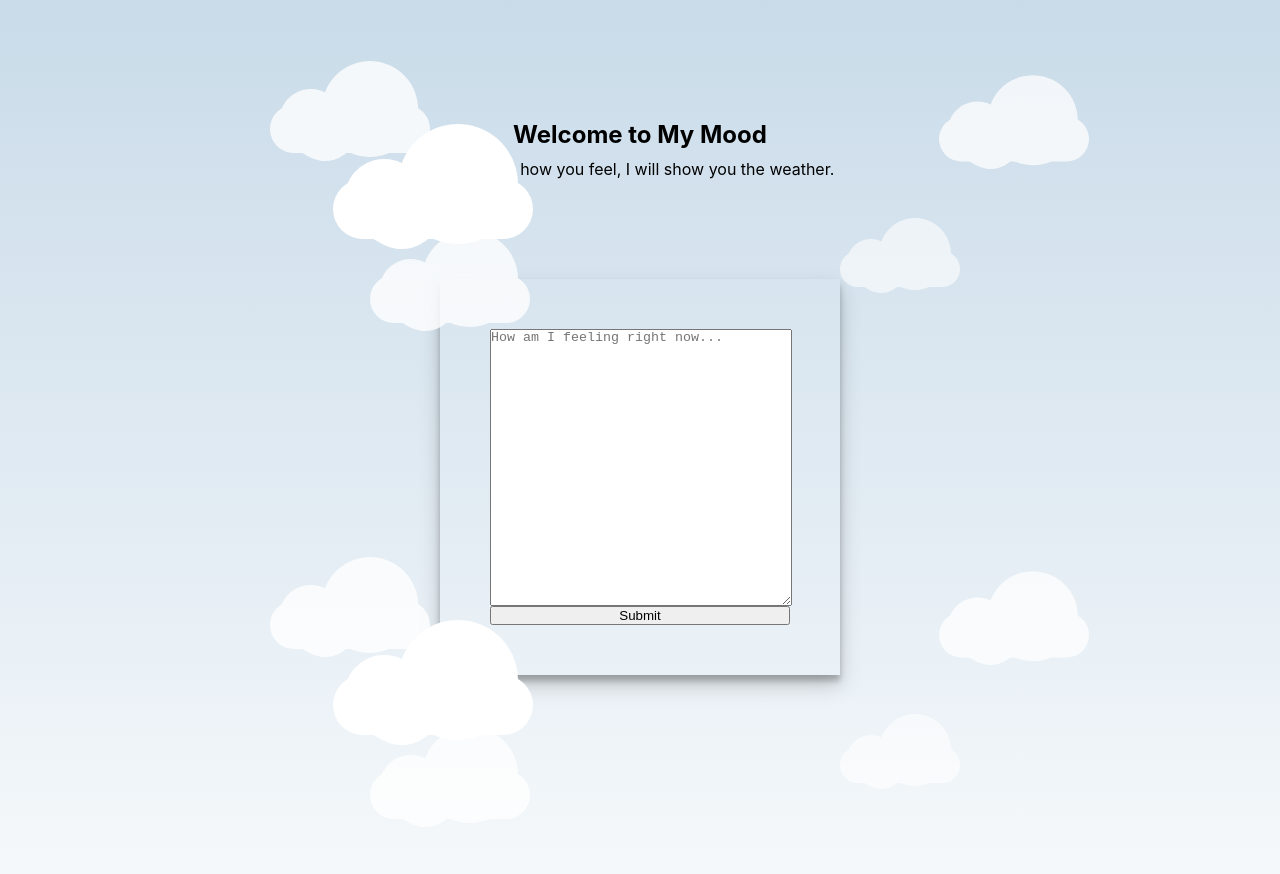
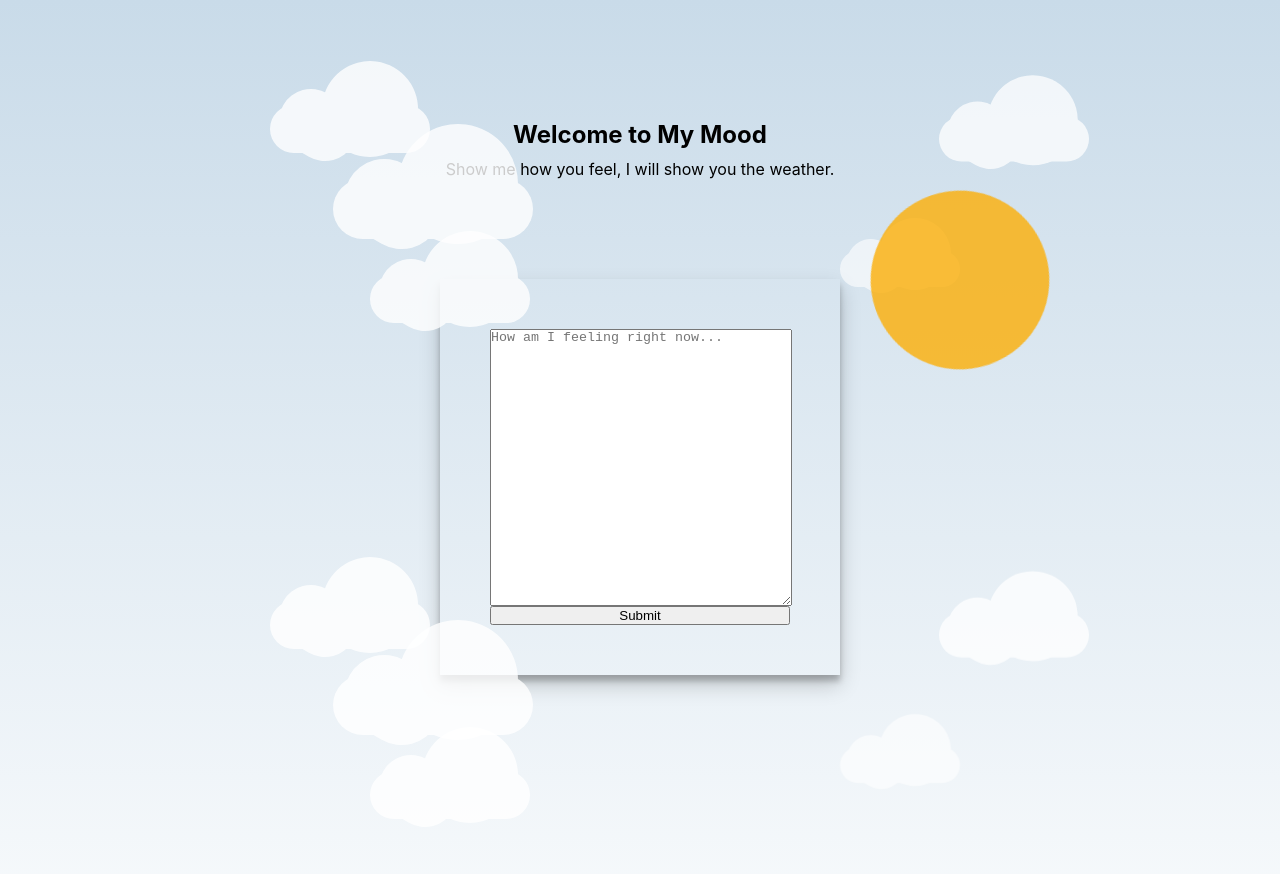
Before and after one commit to ruyaflute/my-mood, a React (Create React App) app: page / in a window 1280 px wide. Shown: the top 874 px of the page. Built offline with nearby package versions, Linux system fonts and the light colour scheme.

Commit message:
I added a sun

```diff
--- a/src/App.css
+++ b/src/App.css
@@ -132,6 +132,7 @@ body {
   -webkit-animation: moveclouds 15s linear infinite;
   -moz-animation: moveclouds 15s linear infinite;
   -o-animation: moveclouds 15s linear infinite;
+  opacity: 0.8;
 }
 
 /*variable speed, opacity, and position of clouds for realistic effect*/
@@ -216,3 +217,62 @@ body {
     margin-left: -1000px;
   }
 }
+
+
+
+
+  .sun {
+    position: absolute;
+	margin: auto;
+	border-radius: 50%;
+    top: 0;
+    right: 0;
+    bottom: 30%;
+    left: 50%;
+    background-color: rgb(252, 174, 7);
+    height: 50px;
+    width: 50px;
+    /*transform: rotate(-45deg);*/
+    animation-name: beat;
+    animation-duration: 3s;
+	animation-iteration-count: infinite;
+	transform: scale(4);
+	opacity: 0.8;
+  }
+  /*
+  .sun:after {
+    background-color: rgb(252, 174, 7);
+    content: "";
+    border-radius: 50%;
+    position: absolute;
+    width: 50px;
+    height: 50px;
+    top: 0px;
+    left: 25px;
+  }
+  .sun:before {
+    background-color: rgb(252, 174, 7);
+    content: "";
+    border-radius: 50%;
+    position: absolute;
+    width: 50px;
+    height: 50px;
+    top: -25px;
+    left: 0px;
+  }
+*/
+
+  @keyframes backdiv {
+    50% {
+      background: #ffe6f2;
+    }
+  }
+
+  @keyframes beat {
+    0% {
+      transform: scale(4) rotate(-45deg);
+    }
+    50% {
+      transform: scale(3) rotate(-45deg);
+    }
+  }
--- a/src/App.js
+++ b/src/App.js
@@ -64,6 +64,11 @@ render() {
         </form>
 
 
+<div class="sun"></div>
+
+
+
+
         <div class="cloud x1"></div>
         <div class="cloud x2"></div>
         <div class="cloud x3"></div>
```
